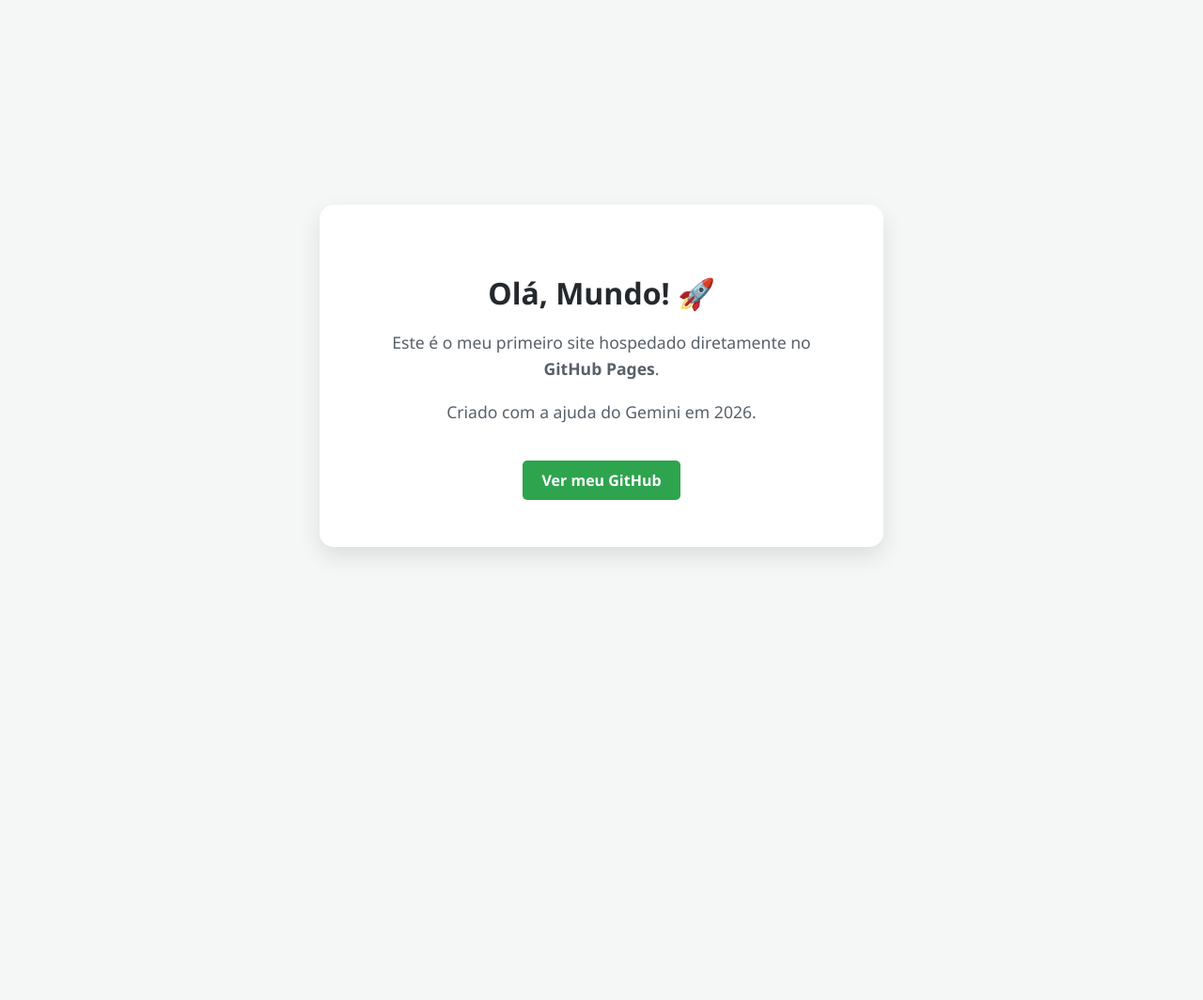
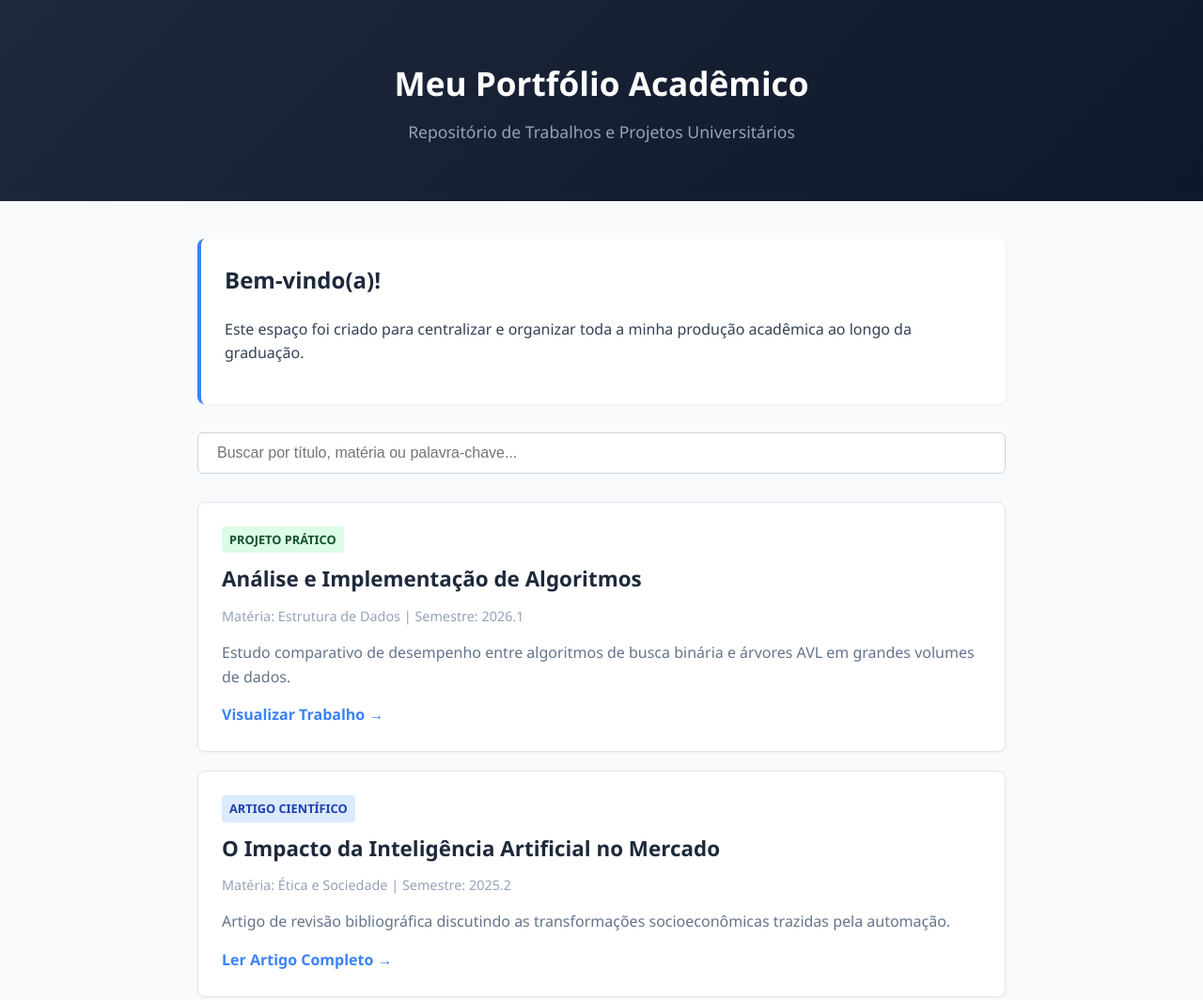
Before and after one commit to pedrinhogang/pedrohaluno-github.io, a plain HTML site: page index.html in a window 1280 px wide. Shown: the top 1064 px of the page at 94% size. Before the commit the page ends 800 px from the top, so only its background shows below. Drawn offline with Linux system fonts and the light colour scheme.

Commit message:
Update index.html

```diff
--- a/index.html
+++ b/index.html
@@ -3,60 +3,123 @@
 <head>
     <meta charset="UTF-8">
     <meta name="viewport" content="width=device-width, initial-scale=1.0">
-    <title>Meu Espaço no GitHub</title>
+    <title>Meus Trabalhos Universitários</title>
     <style>
+        * { box-sizing: border-box; }
         body {
-            font-family: 'Segoe UI', Tahoma, Geneva, Verdana, sans-serif;
-            background-color: #f4f7f6;
-            color: #333;
+            font-family: 'Segoe UI', Arial, sans-serif;
+            background-color: #f8fafc;
+            color: #334155;
             margin: 0;
             padding: 0;
-            display: flex;
-            justify-content: center;
-            align-items: center;
-            height: 100vh;
-        }
-        .container {
-            text-align: center;
-            background: white;
-            padding: 50px;
-            border-radius: 15px;
-            box-shadow: 0 10px 25px rgba(0,0,0,0.1);
-            max-width: 500px;
-        }
-        h1 {
-            color: #24292e;
-            margin-bottom: 10px;
-        }
-        p {
-            color: #586069;
-            font-size: 1.1em;
             line-height: 1.6;
         }
-        .btn {
+        header {
+            background: linear-gradient(135deg, #1e293b 0%, #0f172a 100%);
+            color: white;
+            padding: 60px 20px;
+            text-align: center;
+        }
+        header h1 { margin: 0; font-size: 2.2rem; font-weight: 700; }
+        header p { margin: 10px 0 0 0; color: #94a3b8; font-size: 1.1rem; }
+        .container { max-width: 900px; margin: 40px auto; padding: 0 20px; }
+        .intro {
+            background-color: white;
+            padding: 25px;
+            border-radius: 8px;
+            box-shadow: 0 1px 3px rgba(0,0,0,0.05);
+            margin-bottom: 30px;
+            border-left: 4px solid #3b82f6;
+        }
+        .intro h2 { margin-top: 0; color: #1e293b; }
+        .search-box {
+            width: 100%;
+            padding: 12px 20px;
+            margin-bottom: 30px;
+            border: 1px solid #cbd5e1;
+            border-radius: 6px;
+            font-size: 1rem;
+            background-color: white;
+        }
+        .card {
+            background: white;
+            border-radius: 8px;
+            padding: 25px;
+            margin-bottom: 20px;
+            box-shadow: 0 1px 3px rgba(0,0,0,0.05);
+            border: 1px solid #e2e8f0;
+        }
+        .badge {
             display: inline-block;
-            margin-top: 20px;
-            padding: 10px 20px;
-            background-color: #2ea44f;
-            color: white;
-            text-decoration: none;
-            border-radius: 5px;
-            font-weight: bold;
-            transition: background 0.2s;
+            padding: 4px 8px;
+            background-color: #e2e8f0;
+            color: #475569;
+            border-radius: 4px;
+            font-size: 0.8rem;
+            font-weight: 600;
+            margin-bottom: 10px;
+            text-transform: uppercase;
         }
-        .btn:hover {
-            background-color: #2c974b;
-        }
+        .badge.article { background-color: #dbeafe; color: #1e40af; }
+        .badge.project { background-color: #dcfce7; color: #14532d; }
+        .badge.presentation { background-color: #fef9c3; color: #713f12; }
+        .card h3 { margin: 0 0 10px 0; color: #1e293b; font-size: 1.4rem; }
+        .card p { margin: 0 0 15px 0; color: #64748b; }
+        .meta { font-size: 0.9rem; color: #94a3b8; margin-bottom: 15px; }
+        .btn-link { display: inline-block; color: #3b82f6; text-decoration: none; font-weight: 600; }
+        .btn-link:hover { text-decoration: underline; }
+        footer { text-align: center; padding: 40px 20px; color: #94a3b8; font-size: 0.9rem; margin-top: 60px; border-top: 1px solid #e2e8f0; }
     </style>
 </head>
 <body>
 
+    <header>
+        <h1>Meu Portfólio Acadêmico</h1>
+        <p>Repositório de Trabalhos e Projetos Universitários</p>
+    </header>
+
     <div class="container">
-        <h1>Olá, Mundo! 🚀</h1>
-        <p>Este é o meu primeiro site hospedado diretamente no <strong>GitHub Pages</strong>.</p>
-        <p>Criado com a ajuda do Gemini em 2026.</p>
-        <a href="https://github.com" target="_blank" class="btn">Ver meu GitHub</a>
+        <div class="intro">
+            <h2>Bem-vindo(a)!</h2>
+            <p>Este espaço foi criado para centralizar e organizar toda a minha produção acadêmica ao longo da graduação.</p>
+        </div>
+
+        <input type="text" class="search-box" id="searchInput" placeholder="Buscar por título, matéria ou palavra-chave..." onkeyup="filterCards()">
+
+        <div id="projectsGrid">
+
+            <div class="card">
+                <span class="badge project">Projeto Prático</span>
+                <h3>Análise e Implementação de Algoritmos</h3>
+                <div class="meta">Matéria: Estrutura de Dados | Semestre: 2026.1</div>
+                <p>Estudo comparativo de desempenho entre algoritmos de busca binária e árvores AVL em grandes volumes de dados.</p>
+                <a href="#" class="btn-link">Visualizar Trabalho &rarr;</a>
+            </div>
+
+            <div class="card">
+                <span class="badge article">Artigo Científico</span>
+                <h3>O Impacto da Inteligência Artificial no Mercado</h3>
+                <div class="meta">Matéria: Ética e Sociedade | Semestre: 2025.2</div>
+                <p>Artigo de revisão bibliográfica discutindo as transformações socioeconômicas trazidas pela automação.</p>
+                <a href="#" class="btn-link">Ler Artigo Completo &rarr;</a>
+            </div>
+
+        </div>
     </div>
 
+    <footer>
+        <p>&copy; Meus Trabalhos Acadêmicos - Hospedado no GitHub Pages</p>
+    </footer>
+
+    <script>
+        function filterCards() {
+            var input = document.getElementById('searchInput').value.toLowerCase();
+            var cards = document.getElementsByClassName('card');
+            for (var i = 0; i < cards.length; i++) {
+                var content = cards[i].innerText.toLowerCase();
+                cards[i].style.display = content.includes(input) ? "" : "none";
+            }
+        }
+    </script>
 </body>
 </html>
```
